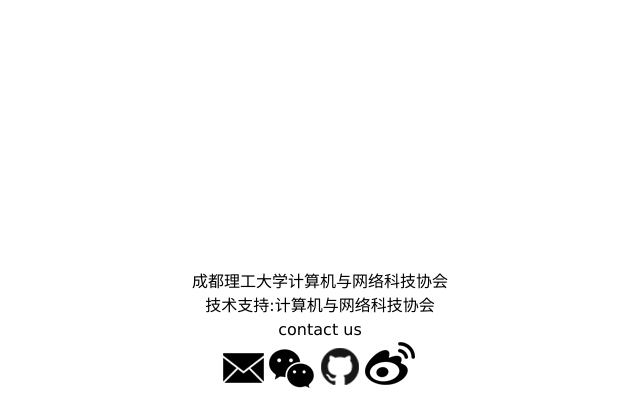
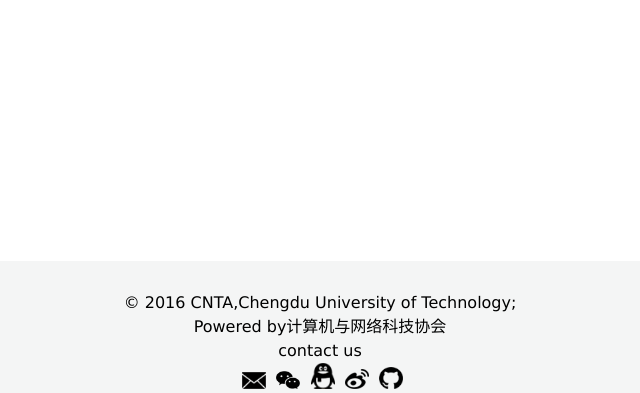
Before and after one commit to CDUT-CNTA/webCnta, a PHP site: page / in a window 1280 px wide. Shown: the part 3607-4000 px from the top of the page, without its empty margins (320-960 px from the left). Run offline with PHP 8.4, Linux system fonts and the light colour scheme.

Commit message:
局部布局调整

```diff
--- a/css/style.css
+++ b/css/style.css
@@ -116,11 +116,11 @@ body {
 	height:20%;
 	position: relative;
 	display: block;
+	overflow: hidden;
 }
 .main_block_pic {
 	width: 100%;
 	height: 100%;
-	float: left;
 	z-index: -1;
 }
 .main_block_pic img {
@@ -316,6 +316,8 @@ body {
 	clear: both;
 	margin:0 auto;
 	display: block;
+	background-color: #f4f5f5;
+	padding-top: 30px;
 }
 .copyright p,
 .copyright_wrap {
@@ -324,7 +326,20 @@ body {
 	text-align: center;
 }
 .copyright p {
+	text-align: center;
 	line-height: 1.5rem;
+}
+.copyright p a {
+	color: #000;
+	font-weight: 500;
+	text-decoration: none;
+}
+.copyright p a:hover {
+	text-decoration: underline;
+}
+.copyright_wrap img {
+	width: 1.5rem;
+	padding-left:5px;
 }
 /*login begin*/
 .login_cover {
@@ -493,3 +508,8 @@ body {
 	position: absolute;
 	top:100%;
 }
+/*list_copyright begin*/
+.list_copyright {
+	position: absolute;
+	bottom:0;
+}
--- a/index.html
+++ b/index.html
@@ -148,14 +148,15 @@
 </div>
 <!-- foot end -->
 <div class="copyright">
-	<p>成都理工大学计算机与网络科技协会</p>
-	<p>技术支持:计算机与网络科技协会</p>
+	<p> © 2016 CNTA,Chengdu University of Technology;</p>
+	<p>Powered by<a href="index.html">计算机与网络科技协会</a></p>
 	<p>contact us</p>
 	<div class="copyright_wrap">
-		<img src="images/copyright_1.png" />
-		<img src="images/copyright_2.png" />
-		<img src="images/copyright_3.png" />
-		<img src="images/copyright_4.png" />
+		<a href="javascript:"><img src="images/copyright_1.png" /></a>
+		<a href="javascript:"><img src="images/copyright_2.png" /></a>
+		<a href="javascript:"><img src="images/copyright_3.png" /></a>
+		<a href="javascript:"><img src="images/copyright_4.png" /></a>
+		<a href="javascript:"><img src="images/copyright_5.png" /></a>
 	</div>
 </div>
 <div class="login" style="display:none">
```
Also changed, not shown: images/copyright_1.png, images/copyright_2.png, images/copyright_3.png, images/copyright_4.png, images/copyright_5.png (added), images/nav_bottom.png (added).
